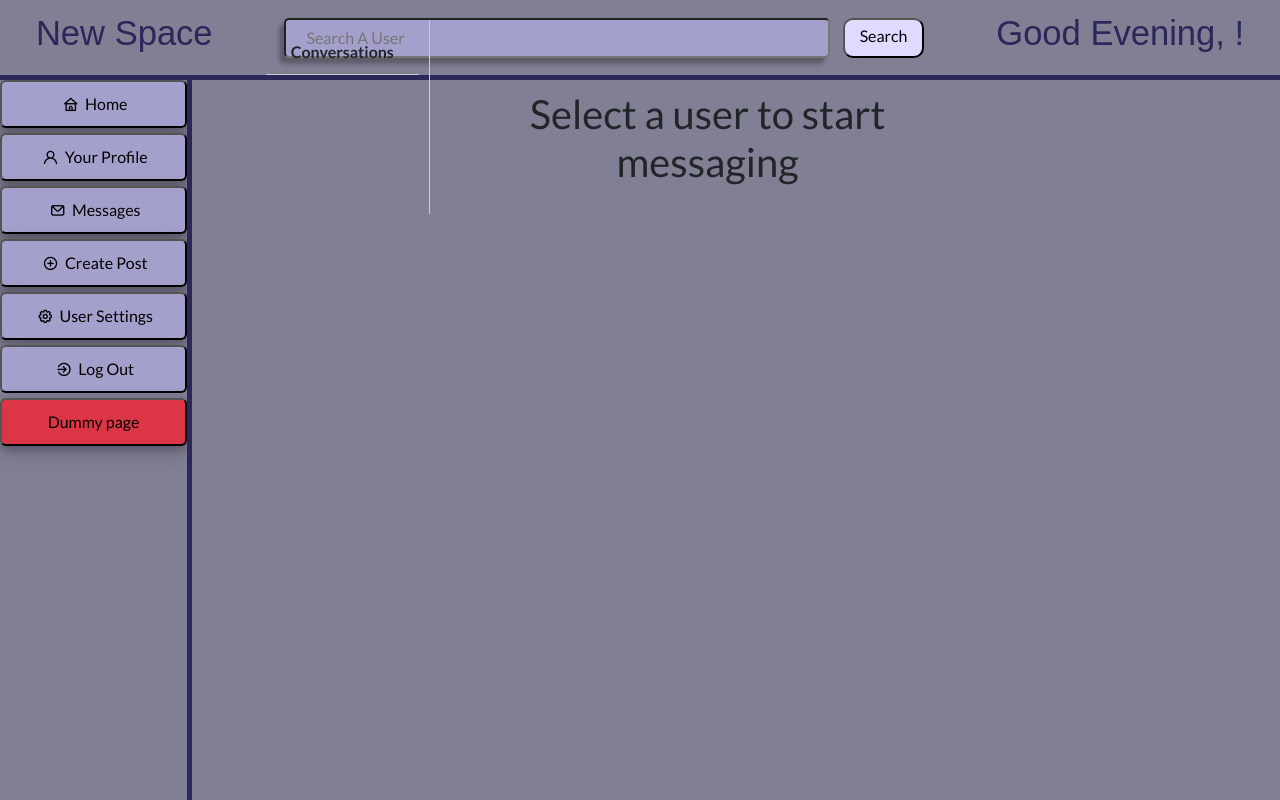
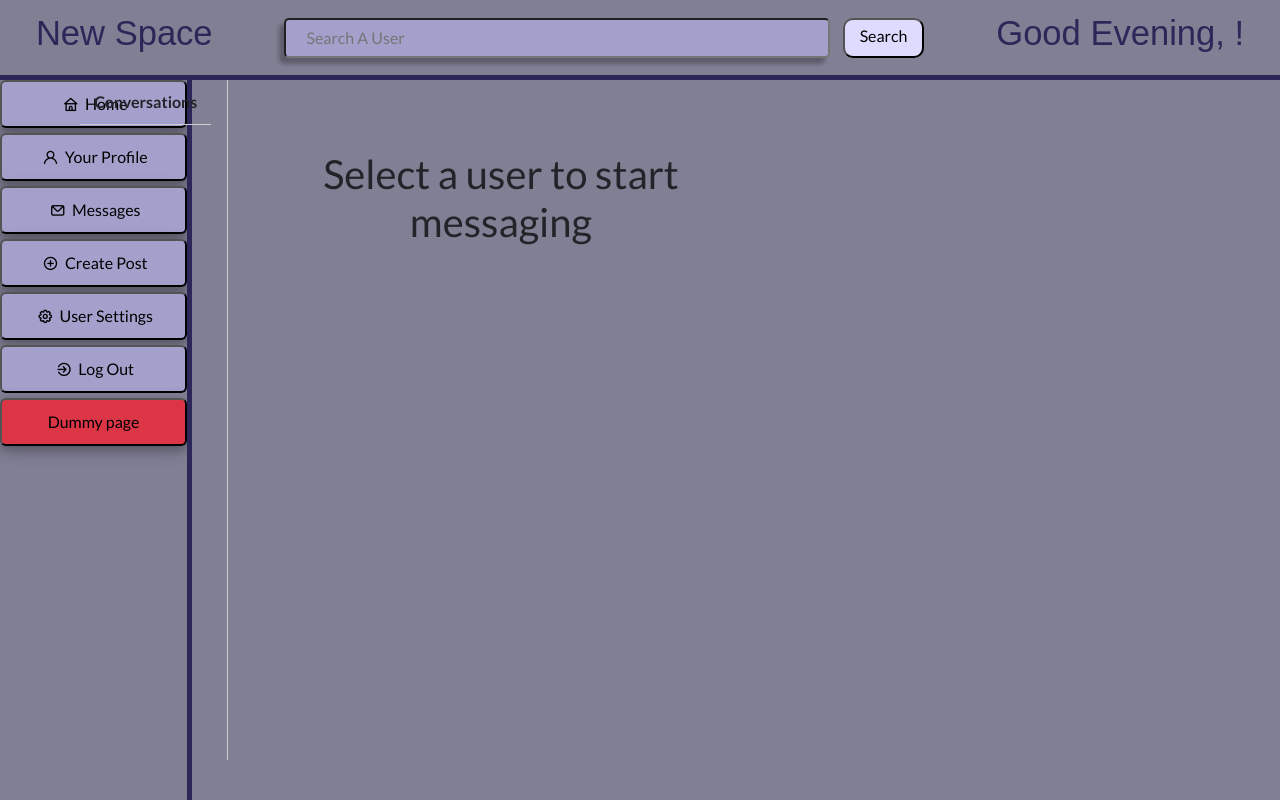
Before and after one commit to FutureWave-Technologies-LLC/DummyWebsiteReact2, a React (Create React App) app: page /messages in a window 1280 px wide. Built offline with nearby package versions, Linux system fonts and the light colour scheme; sample sign-in values are in the browser's storage; a web font is replaced by a local one.

Commit message:
fixed css

```diff
--- a/src/pages/MessagesPage/MessagesPage.css
+++ b/src/pages/MessagesPage/MessagesPage.css
@@ -1,14 +1,11 @@
 /* Container for the entire messages page */
 .messages-page {
-    display: flex;
-    flex-direction: column;
     height: 100vh;
 }
 
 /* Container for the main content below the navbar */
-.main-content {
+.messaging-content {
     display: flex;
-    flex-grow: 1;
     margin-left: 15%;
     padding-top: 20px;
 }
@@ -16,9 +13,17 @@
 /* Conversation list container */
 .conversation-list {
     width: 25%;
+    min-height: 85vh;
+
     border-right: 1px solid #ccc;
     overflow-y: auto;
-    padding: 10px;
+
+    gap: 15px;
+
+    display: flex;
+    flex-direction: column;
+    justify-content: flex-start;
+    align-items: center;
 }
 
 /* Conversation list header */
@@ -26,6 +31,8 @@
     padding: 10px;
     border-bottom: 1px solid #ccc;
     font-weight: bold;
+
+    width: 80%;
 }
 
 /* Conversation list item styling */
@@ -33,6 +40,9 @@
     padding: 10px;
     cursor: pointer;
     border-bottom: 1px solid #eee;
+    border-radius: 10px !important;
+
+    width: 90%;
 }
 
 .conversation-item:hover {
@@ -53,8 +63,8 @@
 /* Chat header */
 .chat-header {
     width: 100%;
-    padding: 10px;
-    border-bottom: 1px solid #ccc;
+    margin-bottom: 10px;
+
     display: flex;
     justify-content: space-between;
     align-items: center;
@@ -64,34 +74,40 @@
 /* Chat messages container */
 .chat-messages {
     width: 100%;
-    height: 50%;
+    height: 270px;
+
+    position: relative;
     overflow-y: auto;
     border: 1px solid #ccc;
+    border-radius: 10px;
     padding: 10px;
-    margin-bottom: 10px;
+    margin-bottom: 12px;
+
+    background-color: #0000004a;
+
+    gap: 10px;
 
     display: flex;
     flex-direction: column;
-    justify-content: space-around;
 }
 
 /* Individual message styling */
 .message {
+    width: 45%;
+    text-align: left;
     padding: 10px;
-    border-bottom: 1px solid #eee;
     border-radius: 5px;
-    margin-bottom: 10px;
 }
 
 .message.sent {
-    text-align: right;
-    background-color: #f7eaff;
+    position: relative;
+    left: 55%;
+    background-color: #ffffff;
     border-bottom-right-radius: 0px;
 }
 
 .message.received {
-    text-align: left;
-    background-color: #ceb0e1;
+    background-color: #b6b6b6;
     border-bottom-left-radius: 0px;
 }
 
```
